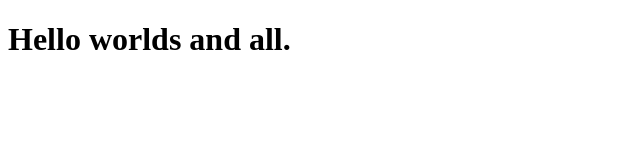
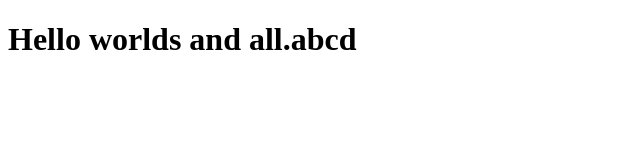
Before and after one commit to afzal155/HtmlProject, a plain HTML site: page index.html in a window 1280 px wide. Shown: the whole page, without its empty margins (0-640 px from the left). Drawn offline with Linux system fonts and the light colour scheme.

Commit message:
auto deploy now

```diff
--- a/index.html
+++ b/index.html
@@ -7,6 +7,6 @@
     <title>Document</title>
   </head>
   <body>
-    <h1>Hello worlds and all.</h1>
+    <h1>Hello worlds and all.abcd</h1>
   </body>
 </html>
```
Also changed, not shown: 1 other file.
